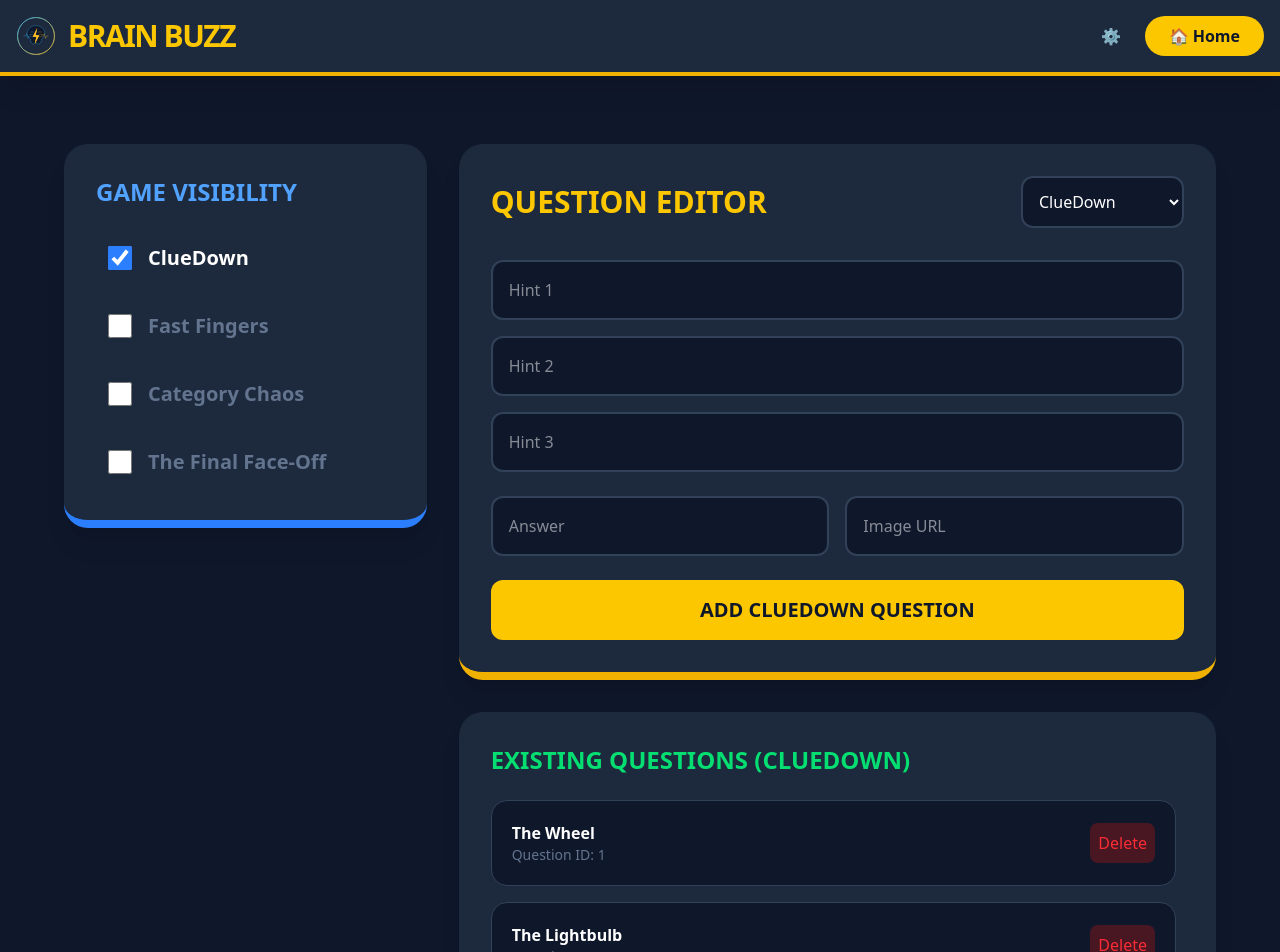
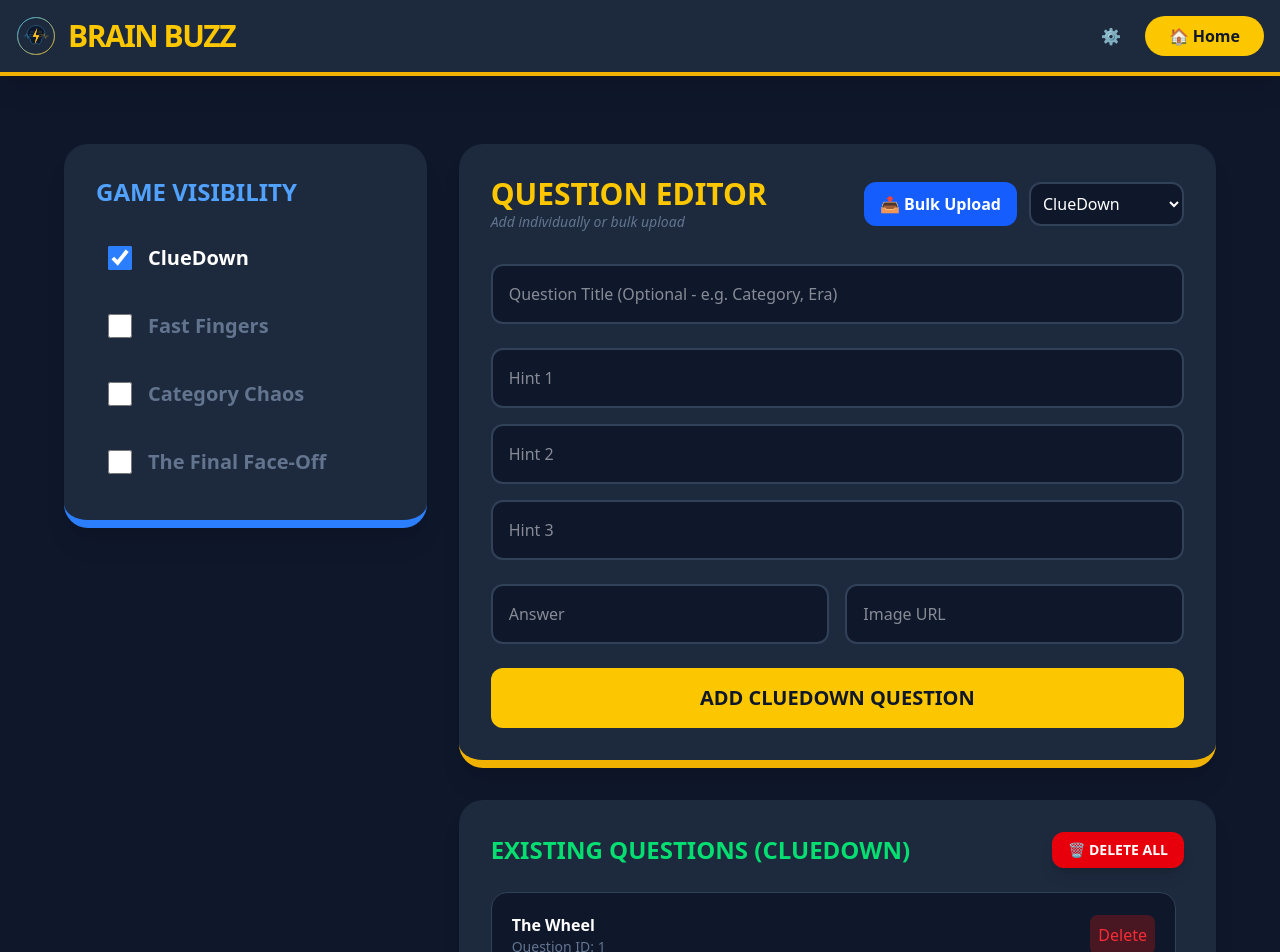
Before and after one commit to kalyaniitkgp07/brainbuzz, a React (Vite) app: page /admin in a window 1280 px wide. Shown: the top 952 px of the page. Built offline with nearby package versions, Linux system fonts and the light colour scheme.

Commit message:
Admin Page improved

```diff
--- a/src/context/GameContext.jsx
+++ b/src/context/GameContext.jsx
@@ -34,10 +34,24 @@ export function GameProvider({ children }) {
         }));
     };
 
+    const bulkAddQuestions = (game, questionList) => {
+        setQuestions(prev => ({
+            ...prev,
+            [game]: questionList.map((q, idx) => ({ ...q, id: idx + 1 }))
+        }));
+    };
+
     const removeQuestion = (game, id) => {
         setQuestions(prev => ({
             ...prev,
             [game]: prev[game].filter(q => q.id !== id)
+        }));
+    };
+
+    const clearQuestions = (game) => {
+        setQuestions(prev => ({
+            ...prev,
+            [game]: []
         }));
     };
 
@@ -56,7 +70,9 @@ export function GameProvider({ children }) {
             enabledGames,
             setEnabledGames,
             addQuestion,
+            bulkAddQuestions,
             removeQuestion,
+            clearQuestions,
             toggleGame,
             ALL_GAMES
         }}>
--- a/src/data/gameData.js
+++ b/src/data/gameData.js
@@ -3,6 +3,7 @@ export const GAMES = ["ClueDown", "Fast Fingers", "Category Chaos", "The Final F
 export const QUESTIONS = [
     {
         id: 1,
+        title: "Transportation",
         hints: [
             "My design was patented by James Knibbs in 1867.",
             "I am a simple machine used for transport.",
@@ -13,6 +14,7 @@ export const QUESTIONS = [
     },
     {
         id: 2,
+        title: "Inventions",
         hints: [
             "Joseph Swan and Thomas Edison perfected me.",
             "I used to rely on a tungsten filament to glow.",
--- a/src/pages/Admin.jsx
+++ b/src/pages/Admin.jsx
@@ -2,18 +2,18 @@ import React, { useState } from 'react';
 import { useGame, ALL_GAMES } from '../context/GameContext';
 
 export default function Admin() {
-    const { questions, addQuestion, removeQuestion, enabledGames, toggleGame } = useGame();
+    const { questions, addQuestion, bulkAddQuestions, removeQuestion, clearQuestions, enabledGames, toggleGame } = useGame();
     const [activeGame, setActiveGame] = useState('ClueDown');
 
     // Form States
-    const [clueDownForm, setClueDownForm] = useState({ hints: ['', '', ''], answer: '', image: '' });
+    const [clueDownForm, setClueDownForm] = useState({ title: '', hints: ['', '', ''], answer: '', image: '' });
     const [categoryChaosForm, setCategoryChaosForm] = useState({ category: '', items: '' });
 
     const handleAddClueDown = (e) => {
         e.preventDefault();
         if (clueDownForm.answer && clueDownForm.hints.every(h => h)) {
             addQuestion('ClueDown', clueDownForm);
-            setClueDownForm({ hints: ['', '', ''], answer: '', image: '' });
+            setClueDownForm({ title: '', hints: ['', '', ''], answer: '', image: '' });
         }
     };
 
@@ -26,6 +26,25 @@ export default function Admin() {
             });
             setCategoryChaosForm({ category: '', items: '' });
         }
+    };
+
+    const handleFileUpload = (e) => {
+        const file = e.target.files[0];
+        if (!file) return;
+
+        const reader = new FileReader();
+        reader.onload = (event) => {
+            try {
+                const data = JSON.parse(event.target.result);
+                if (!Array.isArray(data)) throw new Error("JSON must be an array of questions.");
+
+                // Final validation could be added here based on activeGame
+                bulkAddQuestions(activeGame, data);
+            } catch (err) {
+                alert("Failed to load JSON: " + err.message);
+            }
+        };
+        reader.readAsText(file);
     };
 
     return (
@@ -52,20 +71,35 @@ export default function Admin() {
             {/* 2. Question Editor */}
             <div className="md:col-span-2 space-y-8">
                 <div className="bg-slate-800 p-8 rounded-3xl shadow-xl border-b-8 border-yellow-500">
-                    <div className="flex justify-between items-center mb-8">
+                    <div className="flex flex-col sm:flex-row justify-between items-start sm:items-center gap-4 mb-8">
+                        <div>
                             <h2 className="text-3xl font-black text-yellow-400 uppercase">Question Editor</h2>
+                            <p className="text-slate-500 text-sm italic">Add individually or bulk upload</p>
+                        </div>
+                        <div className="flex gap-3 w-full sm:w-auto">
+                            <label className="flex-1 sm:flex-none bg-blue-600 hover:bg-blue-500 text-white px-4 py-2 rounded-xl font-bold cursor-pointer transition-all text-center flex items-center justify-center gap-2">
+                                📤 Bulk Upload
+                                <input type="file" accept=".json" onChange={handleFileUpload} className="hidden" />
+                            </label>
                             <select
                                 value={activeGame}
                                 onChange={(e) => setActiveGame(e.target.value)}
-                            className="bg-slate-900 text-white p-3 rounded-xl border-2 border-slate-700 outline-none focus:border-yellow-400"
+                                className="flex-1 sm:flex-none bg-slate-900 text-white p-2 rounded-xl border-2 border-slate-700 outline-none focus:border-yellow-400"
                             >
                                 <option value="ClueDown">ClueDown</option>
                                 <option value="CategoryChaos">CategoryChaos</option>
                             </select>
                         </div>
+                    </div>
 
                     {activeGame === 'ClueDown' && (
                         <form onSubmit={handleAddClueDown} className="space-y-6">
+                            <input
+                                placeholder="Question Title (Optional - e.g. Category, Era)"
+                                value={clueDownForm.title}
+                                onChange={(e) => setClueDownForm({ ...clueDownForm, title: e.target.value })}
+                                className="w-full bg-slate-900 p-4 rounded-xl border-2 border-slate-700 focus:border-yellow-400 outline-none"
+                            />
                             <div className="grid grid-cols-1 gap-4">
                                 {clueDownForm.hints.map((hint, i) => (
                                     <input
@@ -128,7 +162,21 @@ export default function Admin() {
 
                 {/* 3. Questions List */}
                 <div className="bg-slate-800 p-8 rounded-3xl shadow-xl border-b-8 border-green-500">
-                    <h2 className="text-2xl font-black mb-6 text-green-400 uppercase">Existing Questions ({activeGame})</h2>
+                    <div className="flex justify-between items-center mb-6">
+                        <h2 className="text-2xl font-black text-green-400 uppercase">Existing Questions ({activeGame})</h2>
+                        {(questions[activeGame] || []).length > 0 && (
+                            <button
+                                onClick={() => {
+                                    if (window.confirm(`Are you sure you want to delete ALL questions for ${activeGame}? This cannot be undone.`)) {
+                                        clearQuestions(activeGame);
+                                    }
+                                }}
+                                className="bg-red-600 hover:bg-red-500 text-white px-4 py-2 rounded-xl font-bold text-sm transition-all uppercase shadow-lg"
+                            >
+                                🗑️ Delete All
+                            </button>
+                        )}
+                    </div>
                     <div className="space-y-4 max-h-[400px] overflow-y-auto pr-2">
                         {(questions[activeGame] || []).length === 0 && <p className="text-slate-500 italic">No questions added yet.</p>}
                         {(questions[activeGame] || []).map((q) => (
--- a/src/pages/ClueDown.jsx
+++ b/src/pages/ClueDown.jsx
@@ -62,22 +62,29 @@ export default function ClueDown() {
 
             {/* QUESTION VIEW */}
             {view === 'question' && (
-                <div className="w-full max-w-5xl h-[600px] bg-slate-800 rounded-3xl p-12 flex flex-col justify-between shadow-2xl relative border-b-8 border-blue-500 overflow-hidden">
-                    <div className="relative z-10">
-                        <h3 className="text-blue-400 text-2xl font-bold mb-8 italic uppercase tracking-widest">Question {currentQuestion.id} of {QUESTIONS.length}</h3>
-                        <div className="space-y-6">
+                <div className="w-full max-w-5xl h-[700px] bg-slate-800 rounded-3xl p-10 flex flex-col shadow-2xl relative border-b-8 border-blue-500 overflow-hidden">
+                    <div className="relative z-10 flex flex-col h-full">
+                        <div className="flex-none">
+                            {currentQuestion.title && (
+                                <div className="bg-yellow-400 text-slate-900 px-4 py-1 rounded-full text-sm font-black uppercase mb-4 w-fit shadow-md">
+                                    {currentQuestion.title}
+                                </div>
+                            )}
+                            <h3 className="text-blue-400 text-2xl font-bold mb-6 italic uppercase tracking-widest">Question {currentQuestion.id} of {QUESTIONS.length}</h3>
+                        </div>
+
+                        <div className="flex-1 overflow-y-auto pr-4 space-y-6 custom-scrollbar mb-8">
                             {currentQuestion.hints.map((hint, i) => (
                                 <div
                                     key={i}
-                                    className={`text-3xl p-6 rounded-2xl border-2 transition-all duration-700 ${hintLevel > i ? 'opacity-100 translate-x-0 border-yellow-400 bg-slate-700 shadow-lg' : 'opacity-0 -translate-x-20 pointer-events-none'}`}
+                                    className={`text-2xl p-6 rounded-2xl border-2 transition-all duration-700 ${hintLevel > i ? 'opacity-100 translate-x-0 border-yellow-400 bg-slate-700 shadow-lg' : 'opacity-0 -translate-x-20 pointer-events-none'}`}
                                 >
                                     <span className="text-yellow-400 mr-4 font-black">{i + 1}.</span> {hint}
                                 </div>
                             ))}
                         </div>
-                    </div>
 
-                    <div className="flex justify-between items-center relative z-10">
+                        <div className="flex-none flex justify-between items-center bg-slate-800/90 pt-4 border-t border-slate-700">
                             <button
                                 onClick={nextHint}
                                 disabled={hintLevel >= 3}
@@ -91,6 +98,7 @@ export default function ClueDown() {
                             >
                                 REVEAL ANSWER
                             </button>
+                        </div>
                     </div>
 
                     <div className="absolute -bottom-10 -right-10 w-64 h-64 bg-blue-500/10 rounded-full blur-3xl" />
```
Lines whose indentation alone changed are shown as unchanged.
